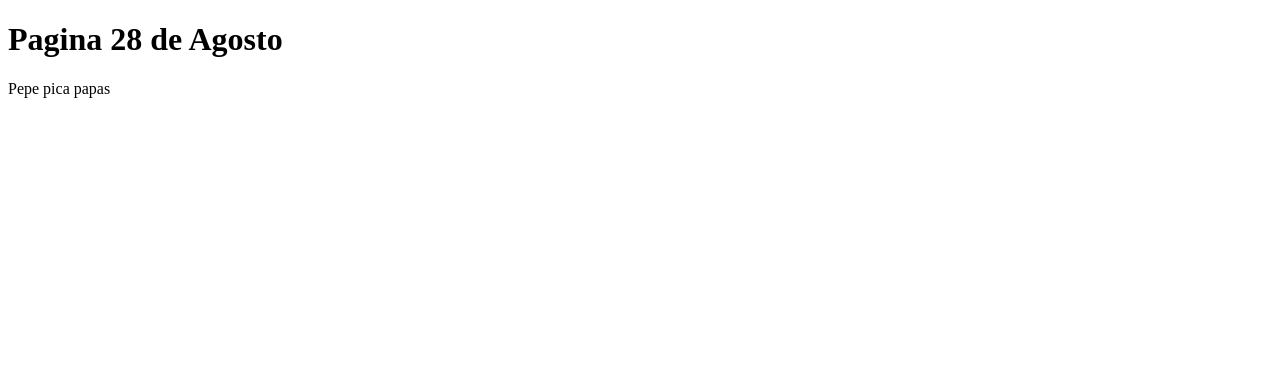
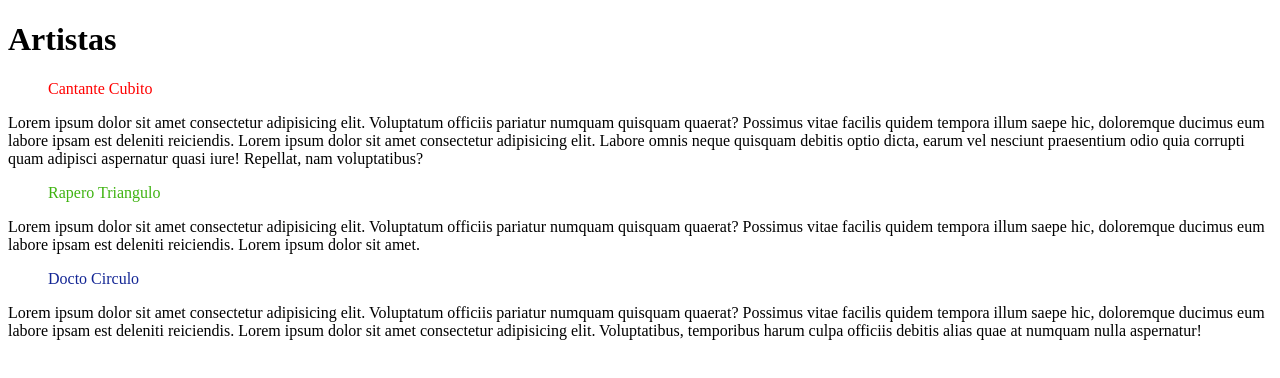
Before and after one commit to AntonioOrtega12/Practica5228, a plain HTML site: page index.html in a window 1280 px wide. Drawn offline with Linux system fonts and the light colour scheme.

Commit message:
Agregado tonto

```diff
--- a/index.html
+++ b/index.html
@@ -6,8 +6,15 @@
     <title>Practica 28 de Agosto</title>
 </head>
 <body>
-    <h1>Pagina 28 de Agosto</h1>
-    <p>Pepe pica papas</p>
+    <h1>Artistas</h1>
+    <Ul id="Cubito" style="color: red;"> Cantante Cubito</Ul>
+        <Dl>Lorem ipsum dolor sit amet consectetur adipisicing elit. Voluptatum officiis pariatur numquam quisquam quaerat? Possimus vitae facilis quidem tempora illum saepe hic, doloremque ducimus eum labore ipsam est deleniti reiciendis. Lorem ipsum dolor sit amet consectetur adipisicing elit. Labore omnis neque quisquam debitis optio dicta, earum vel nesciunt praesentium odio quia corrupti quam adipisci aspernatur quasi iure! Repellat, nam voluptatibus?</Dl>
+
+    <Ul id="Triangulo" style="color: rgba(52, 175, 3, 0.945);"> Rapero Triangulo</Ul>
+        <Dl>Lorem ipsum dolor sit amet consectetur adipisicing elit. Voluptatum officiis pariatur numquam quisquam quaerat? Possimus vitae facilis quidem tempora illum saepe hic, doloremque ducimus eum labore ipsam est deleniti reiciendis. Lorem ipsum dolor sit amet.</Dl>
+
+    <Ul id="Circulo" style="color: rgb(18, 37, 148);"> Docto Circulo</Ul>
+        <Dl>Lorem ipsum dolor sit amet consectetur adipisicing elit. Voluptatum officiis pariatur numquam quisquam quaerat? Possimus vitae facilis quidem tempora illum saepe hic, doloremque ducimus eum labore ipsam est deleniti reiciendis. Lorem ipsum dolor sit amet consectetur adipisicing elit. Voluptatibus, temporibus harum culpa officiis debitis alias quae at numquam nulla aspernatur!</Dl>
 
 </body>
 </html>
```
